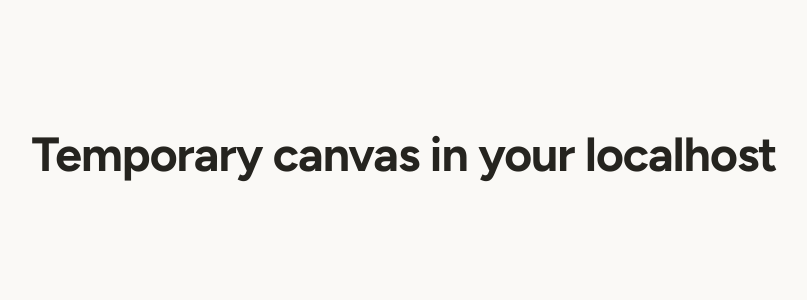
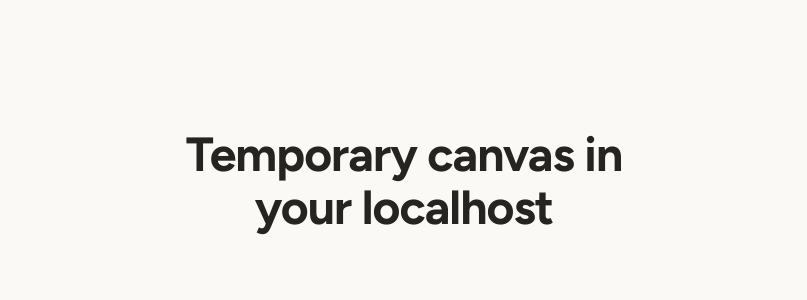
Before and after one commit to farhantawfeeq56/edityy, a Next.js app: page /land in a window 1280 px wide. Shown: the top 300 px of the page, without its empty margins (236-1043 px from the left). Built offline with nearby package versions, Linux system fonts and the light colour scheme.

Commit message:
feat(site): split land heading into two lines [#257]
Pretty print heading with your localhost on second line.

```diff
--- a/app/land/page.tsx
+++ b/app/land/page.tsx
@@ -1,7 +1,7 @@
 export default function LandingPage() {
   return (
     <main className="mx-auto w-full max-w-[68rem] flex-1 px-5 py-24 sm:px-8">
-      <h1 className="mx-auto w-full px-4 py-8 text-center text-[3rem] font-bold leading-[1.1] tracking-[-0.02em]">Temporary canvas in your localhost</h1>
+      <h1 className="mx-auto w-full text-balance px-4 py-8 text-center text-[3rem] font-bold leading-[1.1] tracking-[-0.02em]">Temporary canvas in<span className="block">your localhost</span></h1>
     </main>
   );
 }
```
